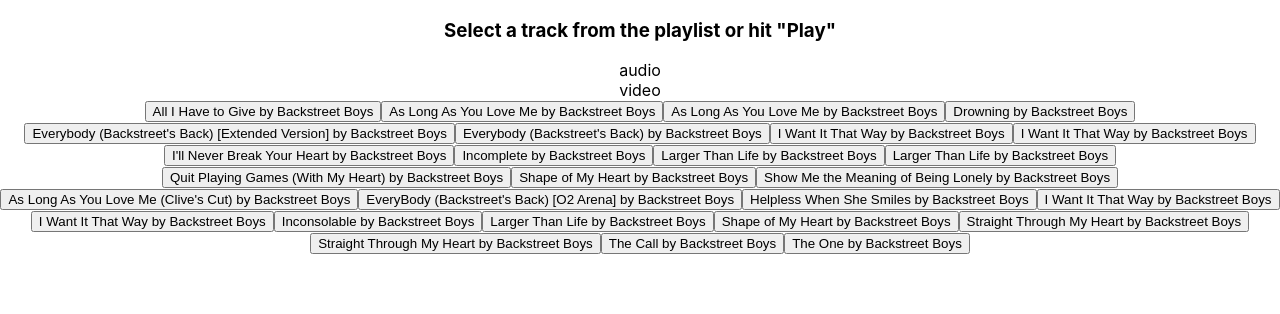
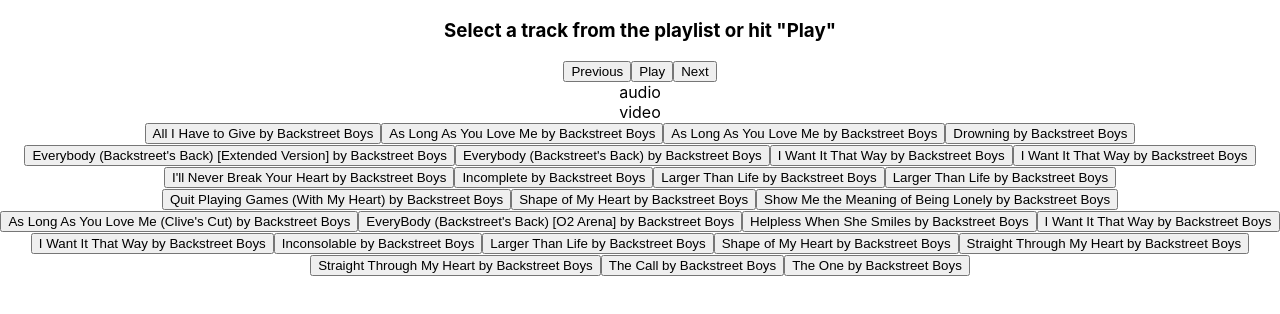
Before and after one commit to djovercash/bsb-player, a React (Create React App) app: page / in a window 1280 px wide. Shown: the top 314 px of the page. Built offline with nearby package versions, Linux system fonts and the light colour scheme; no server answers.

Commit message:
Create player buttons (#8)
Co-authored-by: Overcash <dovercash@forbes.com>

```diff
--- a/src/components/TrackPlayer.js
+++ b/src/components/TrackPlayer.js
@@ -43,6 +43,11 @@ class TrackPlayer extends Component {
 					{this.createPlayer(this.props.currentTrack || {})}
 				</div>
 				<h3 className='track-player__title'>{(this.props.currentTrack || {}).title || 'Select a track from the playlist or hit "Play"'}</h3>
+				<div className='track-player__controls'>
+					<button className='track-player__control'>Previous</button>
+					<button className='track-player__control'>Play</button>
+					<button className='track-player__control'>Next</button>
+				</div>
 			</div>
 		);
 	}
```
